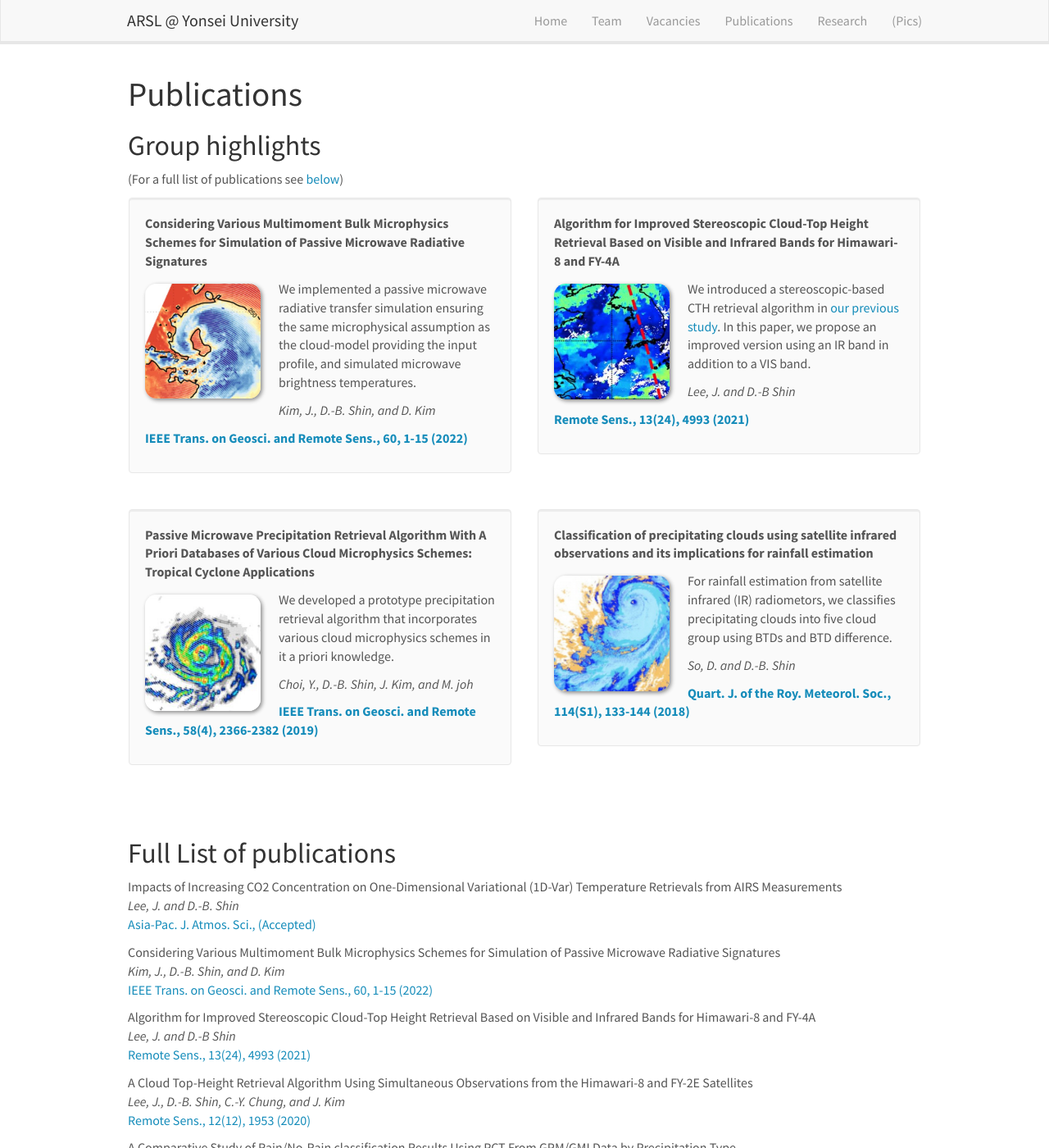
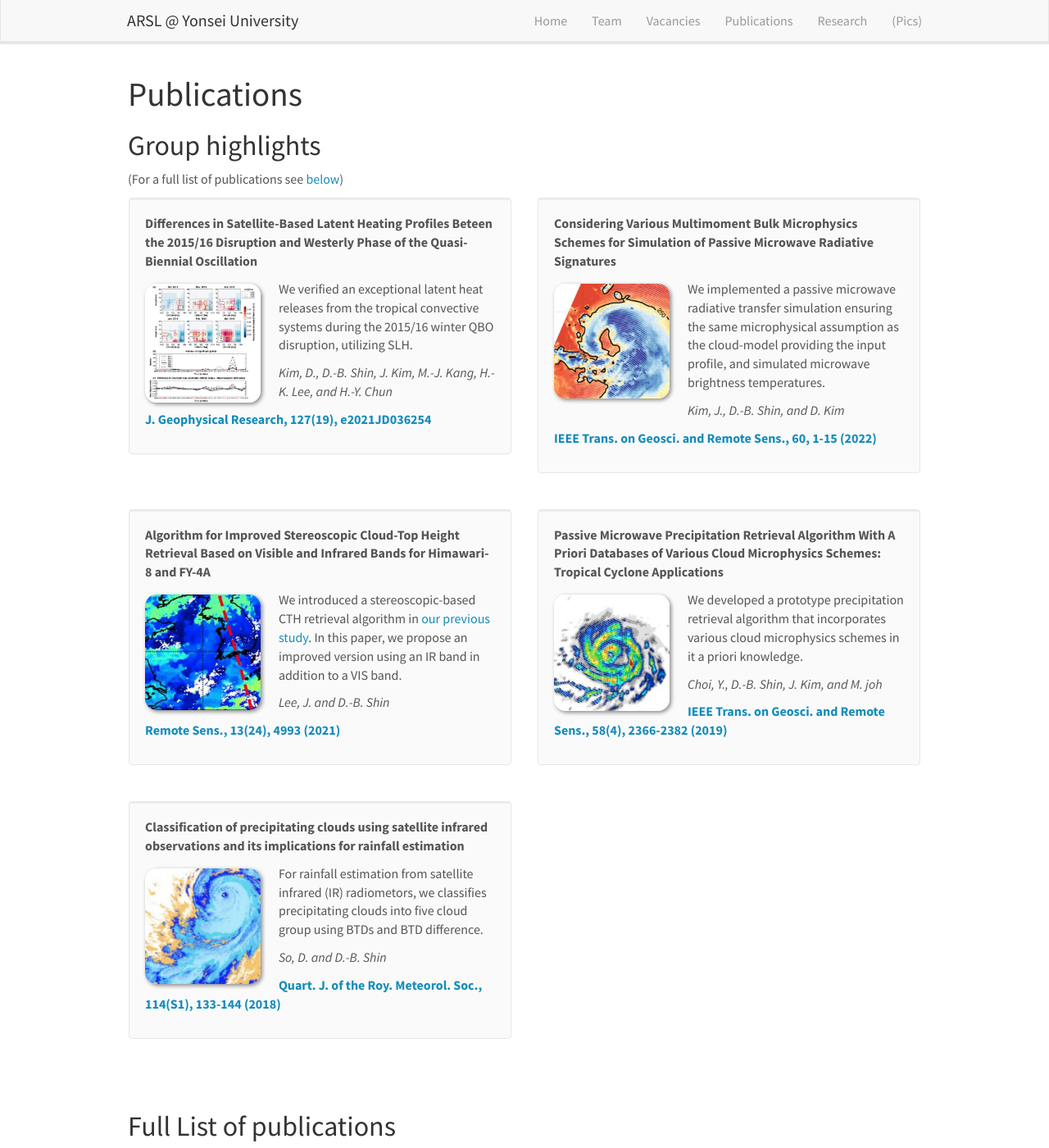
Before and after one commit to roo2003/roo2003.github.io, a Jekyll site: the page built from _pages/publications.md, in a window 1280 px wide and 1400 px high. Shown: the whole window at 82% size. Built offline with Jekyll 4.4.1, drawn with Linux system fonts in a browser that asks for light colours; nearby versions of some CDN libraries; some of the changed text lies outside the part shown.

Commit message:
Update publist.yml

```diff
--- a/_data/publist.yml
+++ b/_data/publist.yml
@@ -1,10 +1,19 @@
+- title: "Differences in Satellite-Based Latent Heating Profiles Beteen the 2015/16 Disruption and Westerly Phase of the Quasi-Biennial Oscillation"
+  image: Pub_QBOLH.JPG
+  description: "We verified an exceptional latent heat releases from the tropical convective systems during the 2015/16 winter QBO disruption, utilizing SLH."
+  authors: Kim, D., D.-B. Shin, J. Kim, M.-J. Kang, H.-K. Lee, and H.-Y. Chun
+  link:
+    url: https://doi.org/10.1029/2021JD036254
+    display: J. Geophysical Research, 127(19), e2021JD036254
+  highlight: 1
+
 - title: "Impacts of Increasing CO2 Concentration on One-Dimensional Variational (1D-Var) Temperature Retrievals from AIRS Measurements"
   image: dummy.png
   description: ""
   authors: Lee, J. and D.-B. Shin
   link:
     url: https://doi.org/10.1007/s13143-022-00276-3
-    display: Asia-Pac. J. Atmos. Sci., (Accepted)
+    display: Asia-Pac. J. Atmos. Sci., 58, 577-589
   highlight: 0
 
 - title: "Considering Various Multimoment Bulk Microphysics Schemes for Simulation of Passive Microwave Radiative Signatures"
@@ -19,7 +28,7 @@
 - title: "Algorithm for Improved Stereoscopic Cloud-Top Height Retrieval Based on Visible and Infrared Bands for Himawari-8 and FY-4A"
   image: Pub_CTH2.JPG
   description: "We introduced a stereoscopic-based CTH retrieval algorithm in <a href='https://doi.org/10.3390/rs12121953'>our previous study</a>. In this paper, we propose an improved version using an IR band in addition to a VIS band."
-  authors: Lee, J. and D.-B Shin
+  authors: Lee, J. and D.-B. Shin
   link:
     url: https://doi.org/10.3390/rs13244993
     display: Remote Sens., 13(24), 4993 (2021)
```
